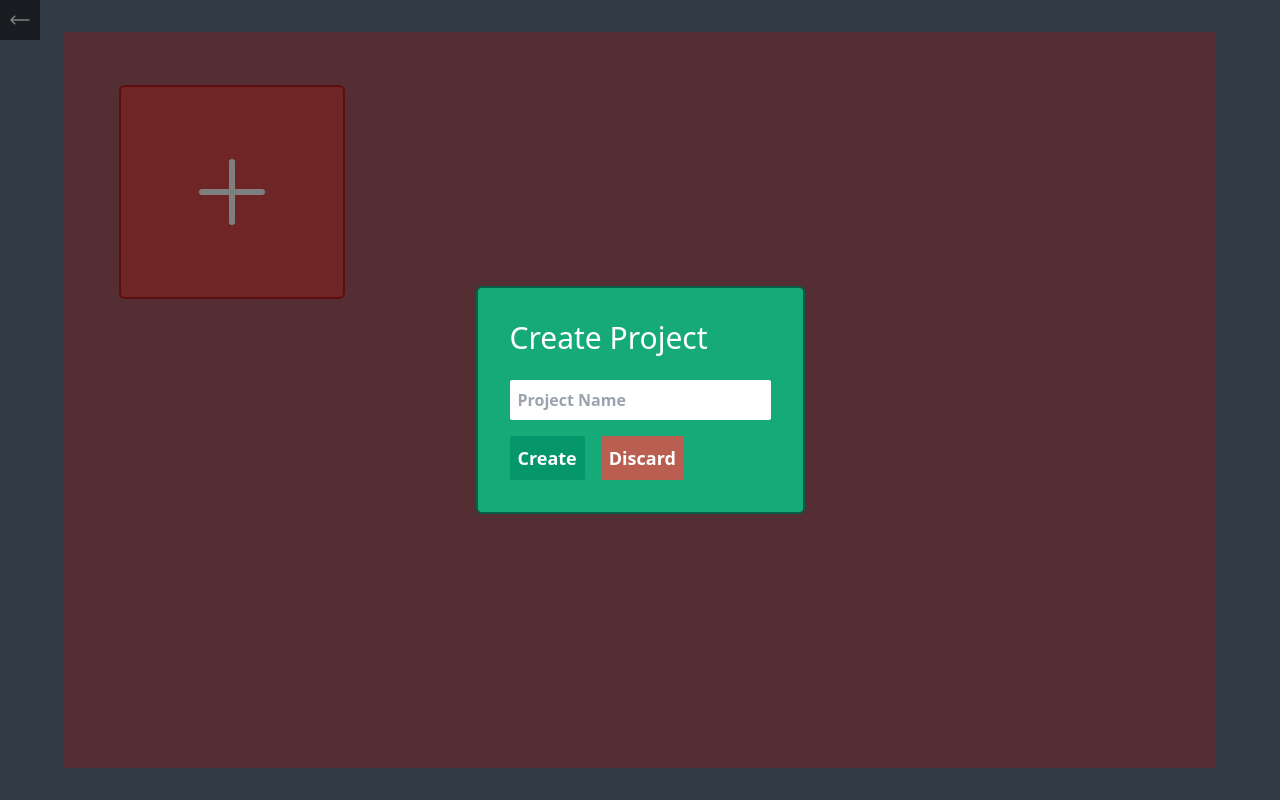
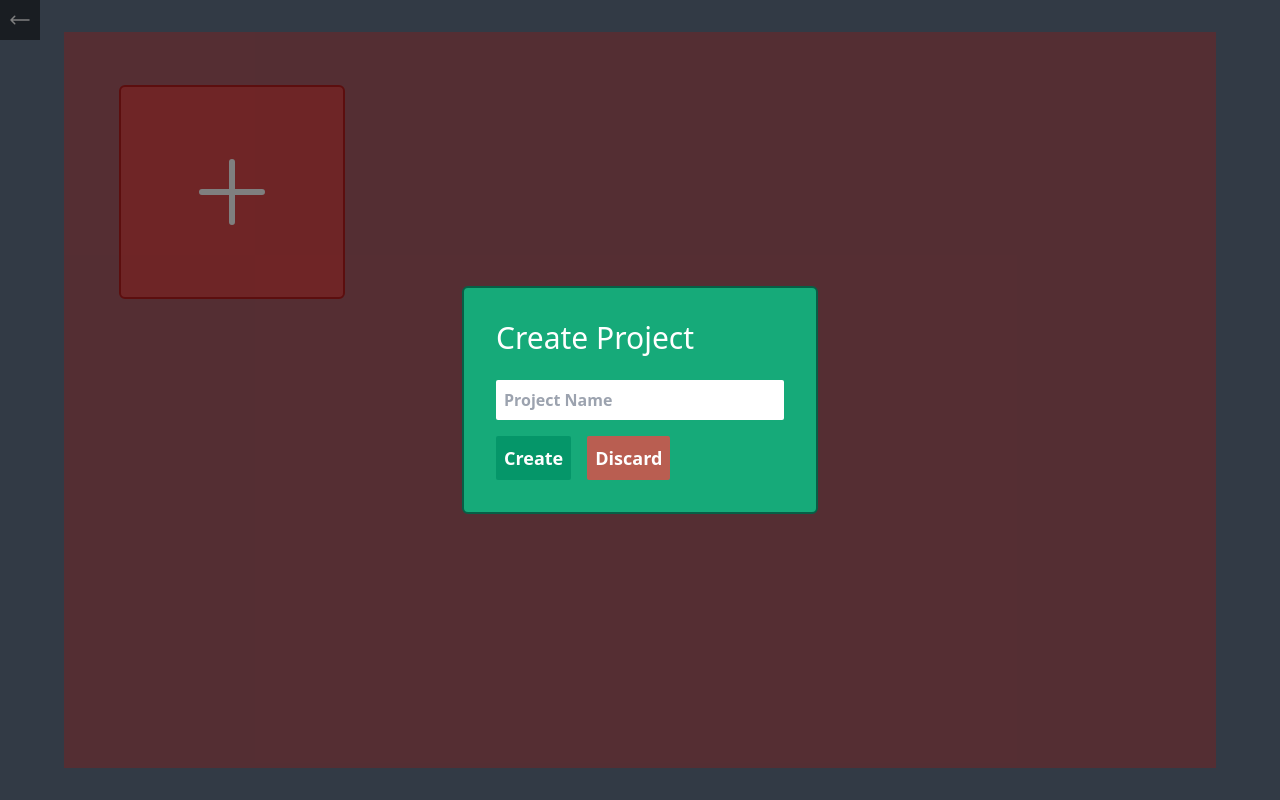
Before and after one commit to ish-u/motions, a React (Vite) app: page / in a window 1280 px wide. Both pictures are taken after a click on the element 232 px from the left and 192 px from the top of the page. Built offline with nearby package versions, Linux system fonts and the light colour scheme.

Commit message:
changed sizing

```diff
--- a/src/components/CreateProjectTile.tsx
+++ b/src/components/CreateProjectTile.tsx
@@ -54,8 +54,7 @@ const CreateProjectTile = ({ projects }: { projects: string[] }) => {
       </div>
 
       <Modal isOpen={isModalOpen} setIsOpen={setIsModalOpen}>
-        <>
-          <div className="px-4">
+        <div className="w-[25vw] px-4">
           <div className="my-2 text-3xl">Create Project</div>
           <div className="mt-6 font-semibold text-black">
             <input
@@ -99,7 +98,6 @@ const CreateProjectTile = ({ projects }: { projects: string[] }) => {
             )}
           </div>
         </div>
-        </>
       </Modal>
     </div>
   );
```
Lines whose indentation alone changed are shown as unchanged.
